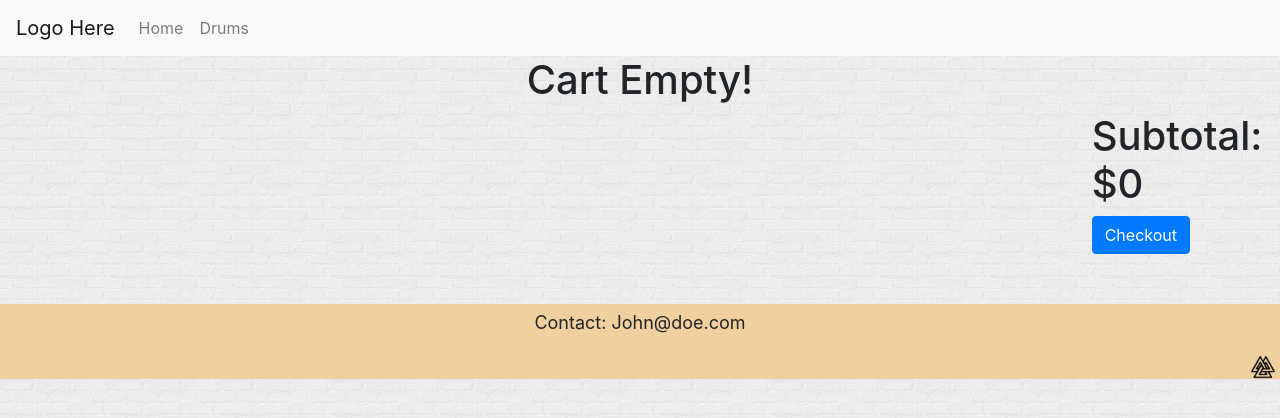
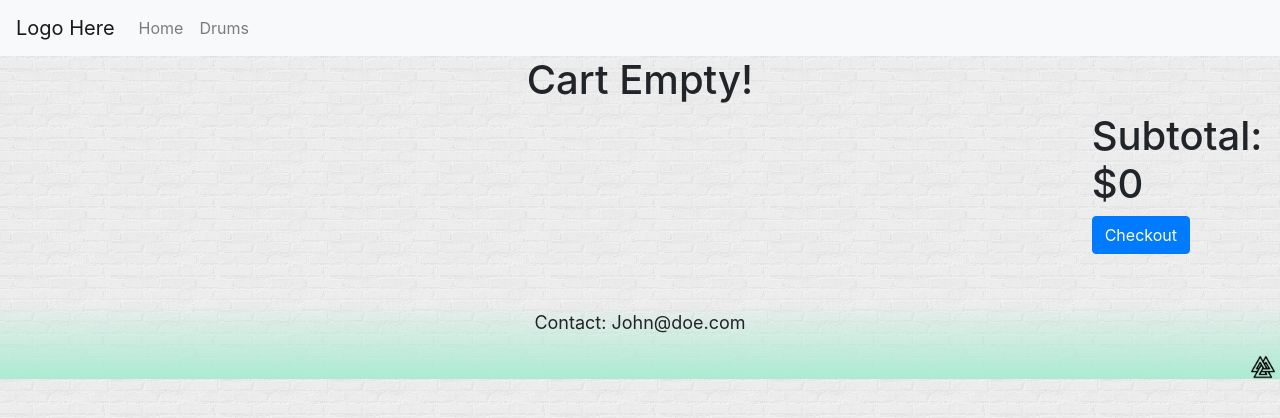
Before and after one commit to KantKontrol/DrumSite, a React (Create React App) app in the folder client/: page /cart in a window 1280 px wide. Shown: the top 418 px of the page. Built offline with nearby package versions, Linux system fonts and the light colour scheme.

Commit message:
changed color and added fade to footer

```diff
--- a/client/src/components/Footer/index.css
+++ b/client/src/components/Footer/index.css
@@ -1,6 +1,6 @@
 .footer-style {
     position: relative;
-    background-color: #efd09e;
+    background: linear-gradient(#ffffff00, #ABEBD2);
     width: 100%;
     height: 75px;
     margin-top: 50px;
@@ -10,7 +10,6 @@
 .main-footer-content {
     position: absolute;
     width: 80%;
-
     height: 65px;
     margin-top: 5px;
     margin-bottom: 5px;
```
